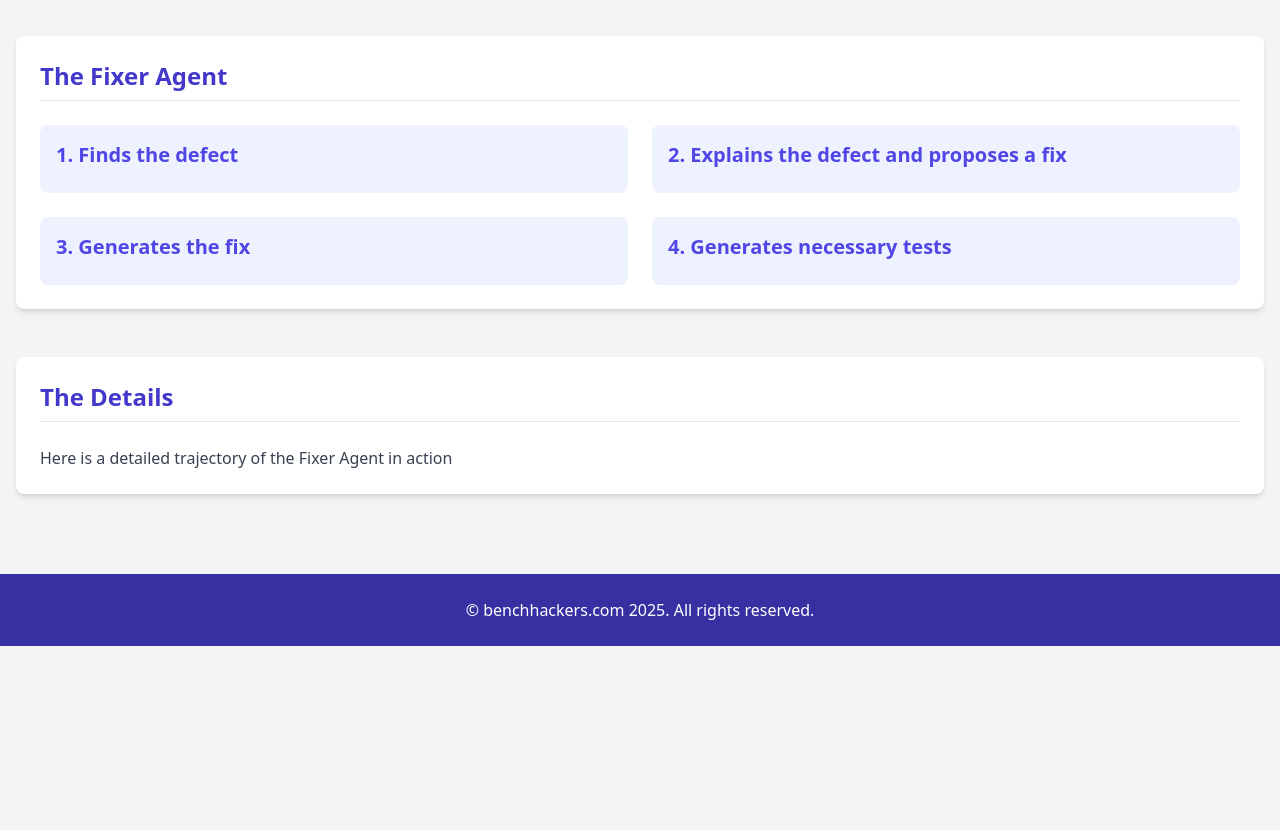
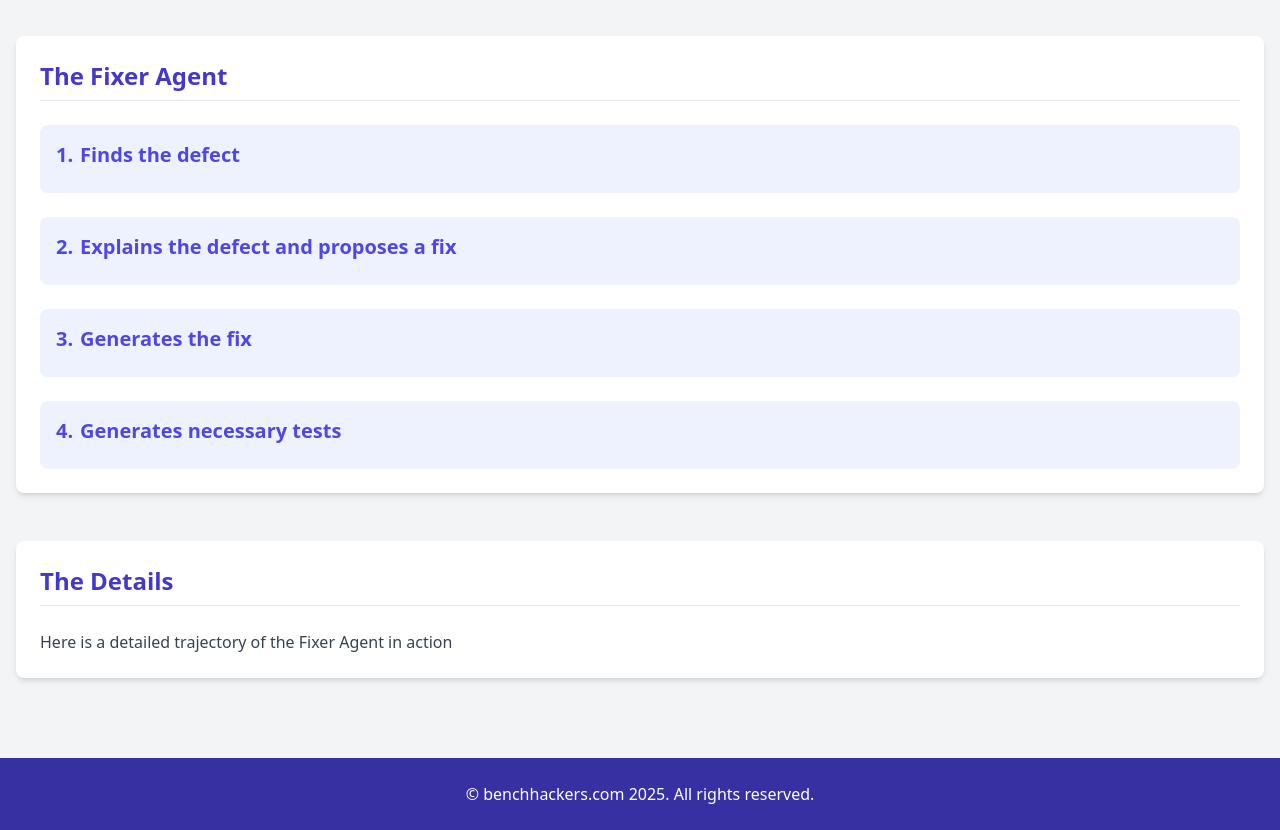
Before and after one commit to benchhackers/benchhackers.github.io, a plain HTML site: page preview.html in a window 1280 px wide. Shown: the part 900-1730 px from the top of the page. Before the commit the page ends 1546 px from the top, so only its background shows below. Drawn offline with nearby package versions, Linux system fonts and the light colour scheme.

Commit message:
added hanging indent

```diff
--- a/preview.html
+++ b/preview.html
@@ -109,23 +109,34 @@
         <section id="section2" class="mb-12 bg-white p-6 rounded-lg shadow-md">
             <h2 class="text-2xl font-bold mb-6 text-indigo-700 border-b pb-2">The Fixer Agent</h2>
 
-            <div class="grid md:grid-cols-2 gap-6">
+            <div class="flex flex-col gap-6">
                 <div class="bg-indigo-50 p-4 rounded-lg">
-                    <h3 class="text-xl font-semibold mb-2 text-indigo-600">1. Finds the <a href="https://github.com/psf/requests/pull/1142" target="_blank" rel="noopener noreferrer">defect</a></h3>
+                    <h3 class="flex text-xl font-semibold mb-2 text-indigo-600">
+                        <span class="flex-none w-6">1.</span>
+                        <span class="flex-1">Finds the <a href="https://github.com/psf/requests/pull/1142" target="_blank" rel="noopener noreferrer">defect</a></span>
+                    </h3>
                 </div>
 
                 <div class="bg-indigo-50 p-4 rounded-lg">
-                    <h3 class="text-xl font-semibold mb-2 text-indigo-600">2. Explains the defect and proposes a fix</h3>
+                    <h3 class="flex text-xl font-semibold mb-2 text-indigo-600">
+                        <span class="flex-none w-6">2.</span>
+                        <span class="flex-1">Explains the defect and proposes a fix</span>
+                    </h3>
                 </div>
 
                 <div class="bg-indigo-50 p-4 rounded-lg">
-                    <h3 class="text-xl font-semibold mb-2 text-indigo-600">3. Generates the fix</h3>
+                    <h3 class="flex text-xl font-semibold mb-2 text-indigo-600">
+                        <span class="flex-none w-6">3.</span>
+                        <span class="flex-1">Generates the fix</span>
+                    </h3>
                 </div>
 
                 <div class="bg-indigo-50 p-4 rounded-lg">
-                    <h3 class="text-xl font-semibold mb-2 text-indigo-600">4. Generates necessary tests</h3>
+                    <h3 class="flex text-xl font-semibold mb-2 text-indigo-600">
+                        <span class="flex-none w-6">4.</span>
+                        <span class="flex-1">Generates necessary tests</span>
+                    </h3>
                 </div>
-
             </div>
 
         </section>
```
